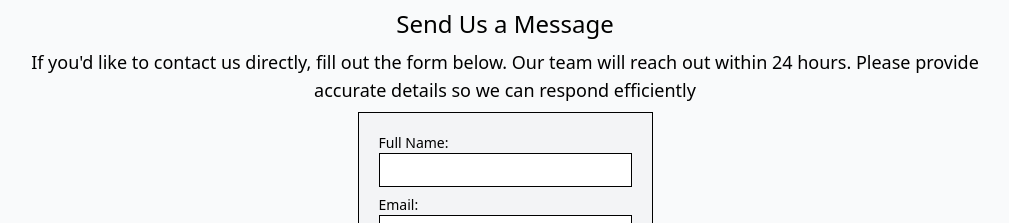
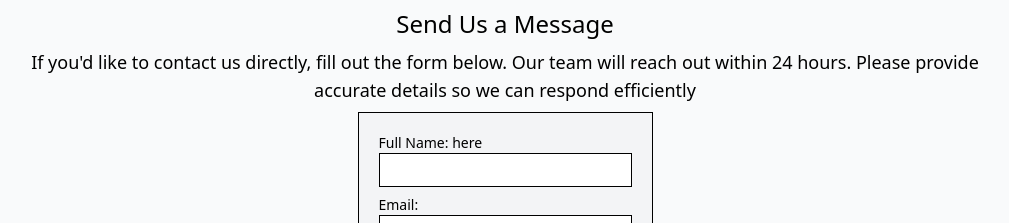
Before and after one commit to Divine-Chidozie/consolemart-store, a React (Vite) app: page /contact in a window 1280 px wide. Shown: the part 1040-1263 px from the top of the page, without its empty margins (135-1144 px from the left). Built offline with nearby package versions, Linux system fonts and the light colour scheme.

Commit message:
made change

```diff
--- a/src/pages/Contact.jsx
+++ b/src/pages/Contact.jsx
@@ -76,7 +76,7 @@ export default function Contact() {
             className="border border-black p-5 flex justify-center items-center flex-1 flex-col bg-gray-100"
           >
             <div className="flex flex-col mb-2">
-              <label className="text-sm">Full Name: </label>
+              <label className="text-sm">Full Name: here</label>
               <input
                 type="text"
                 name="name"
```
